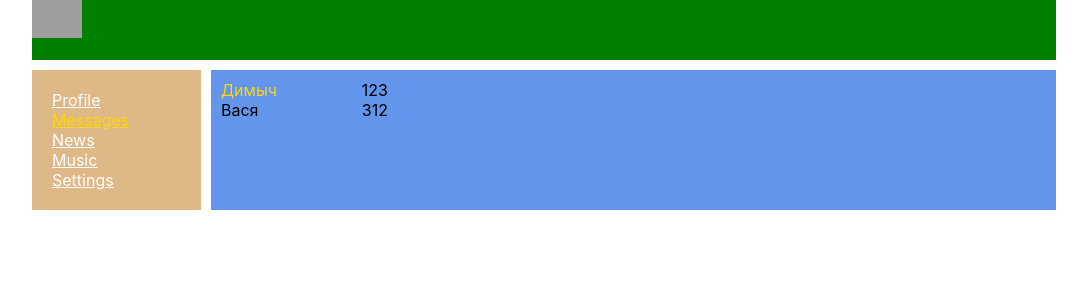
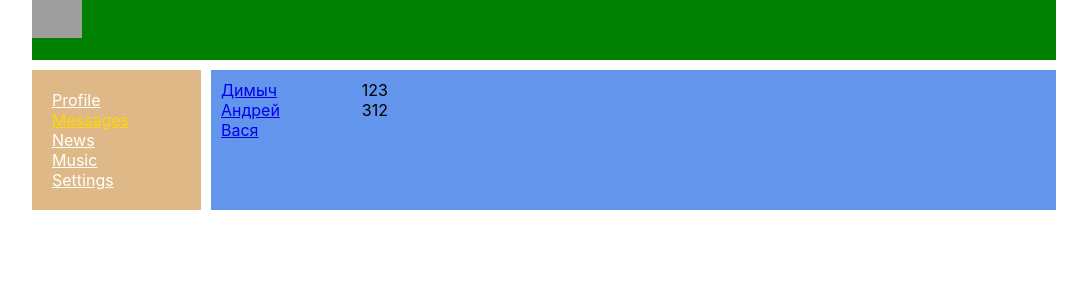
Before and after one commit to leonraz58/samurai-way-main, a React (Create React App) app: page /dialogs in a window 1280 px wide. Shown: the top 300 px of the page, without its empty margins (96-1183 px from the left). Built offline with nearby package versions, Linux system fonts and the light colour scheme; grey boxes are pictures that could not be loaded.

Commit message:
22 Route exact

```diff
--- a/src/components/Dialogs/Dialogs.tsx
+++ b/src/components/Dialogs/Dialogs.tsx
@@ -1,16 +1,23 @@
 import s from './Dialogs.module.css'
-
+import {NavLink} from "react-router-dom";
 
 type DialogsPropsType = {}
 export const Dialogs = (Props: DialogsPropsType) => {
     return (
         <div className={s.dialogs}>
             <div className={s.dialogsItems}>
-                <div className={s.dialog+' '+s.active}>Димыч</div>
-                <div className={s.dialog}>Вася</div>
+                <div className={s.dialog + ' ' + s.active}>
+                    <NavLink to="/dialogs/1">Димыч</NavLink>
+                </div>
+                <div className={s.dialog}>
+                    <NavLink to="/dialogs/2">Андрей</NavLink>
+                </div>
+                <div className={s.dialog}>
+                    <NavLink to="/dialogs/3">Вася</NavLink>
+                </div>
             </div>
             <div className={s.messages}>
-            <div className={s.message}>123</div>
+                <div className={s.message}>123</div>
                 <div className={s.message}>312</div>
             </div>
         </div>
```
